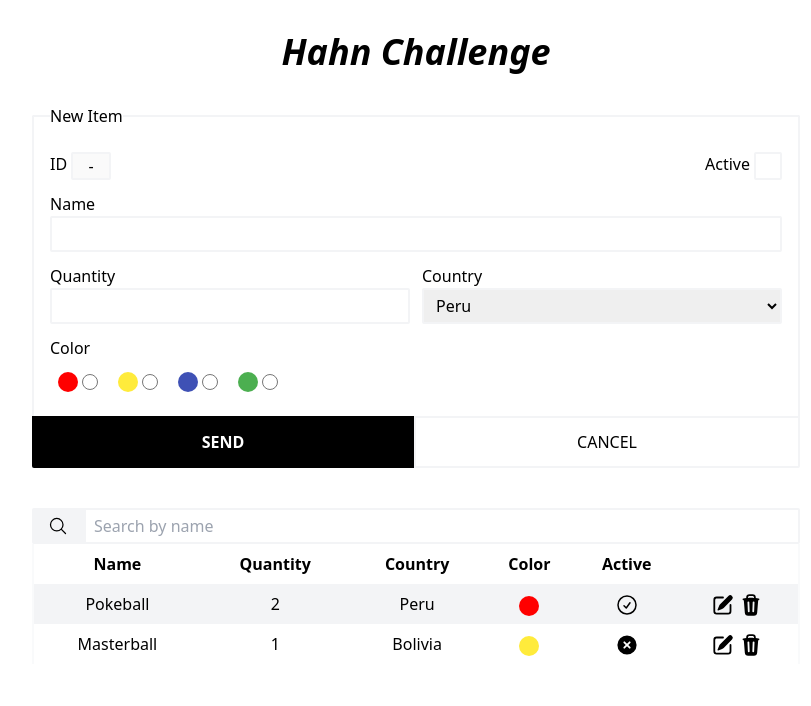
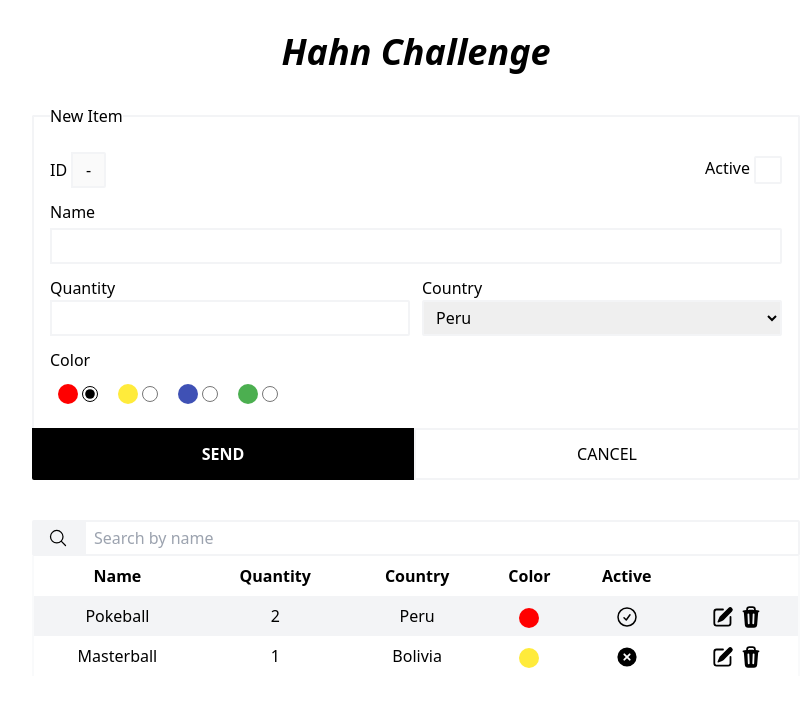
Before and after one commit to mistermiracl/HahnChallenge, a React (Vite) app in the folder front/: page / in a window 1280 px wide. Shown: the top 706 px of the page, without its empty margins (224-1035 px from the left). Built offline with nearby package versions, Linux system fonts and the light colour scheme.

Commit message:
wip: added state to controlled inputs, using form components

```diff
--- a/front/src/components/ItemForm.tsx
+++ b/front/src/components/ItemForm.tsx
@@ -1,4 +1,4 @@
-import React, { FC, useEffect, useRef, useState } from "react"
+import React, { FC, useEffect, useState } from "react"
 
 import { getCountries } from "../services/countriesService";
 import Country from "../models/country";
@@ -6,11 +6,9 @@ import Color from "../models/color";
 import Item from "../models/item";
 import { getColors } from "../services/colorsService";
 import StyledProps from "./props/styledProps";
-
-type ItemData = Item & {
-    countryId: number;
-    colorId: number;
-};
+import InputText from "./common/InputText";
+import Select from "./common/Select";
+import InputNumber from "./common/InputNumber";
 
 interface ItemFormProps extends StyledProps {
     item?: Item;
@@ -20,17 +18,23 @@ interface ItemFormProps extends StyledProps {
 const ItemForm: FC<ItemFormProps> = ({ item, onSent, className, style }) => {
     const [countries, setCountries] = useState<Country[]>([]);
     const [colors, setColors] = useState<Color[]>([]);
-
-    const nameInput = useRef<HTMLInputElement>(null);
-
     const [formDisabled, setFormDisabled] = useState(true);
 
-    const itemId = item?.id;
+    const [itemName, setItemName] = useState(item?.name);
+    const [itemQty, setItemQty] = useState(item?.quantity);
+    const [itemCountryId, setItemCountryId] = useState(item?.country.id);
+    const [itemColorId, setItemColorId] = useState(item?.color.id);
+    const [itemActive, setItemActive] = useState(item?.active || false);
 
     const onSubmit = (e: React.FormEvent<HTMLFormElement>) => {
         e.preventDefault();
         // TODO: insert data using api
-        console.log(nameInput.current?.value);
+        console.log(item?.id);
+        console.log(itemName);
+        console.log(itemQty);
+        console.log(itemCountryId);
+        console.log(itemColorId);
+        console.log(itemActive);
         onSent();
     };
 
@@ -38,7 +42,9 @@ const ItemForm: FC<ItemFormProps> = ({ item, onSent, className, style }) => {
         (async () => {
             const [fetchedCountries, fetchedColors] = await Promise.all([getCountries(), getColors()]);
             setCountries(fetchedCountries);
+            if(!itemCountryId) setItemCountryId(fetchedCountries?.[0].id);
             setColors(fetchedColors);
+            if(!itemColorId) setItemColorId(fetchedColors?.[0].id);
             setFormDisabled(false);
         })();
     }, []);
@@ -49,11 +55,9 @@ const ItemForm: FC<ItemFormProps> = ({ item, onSent, className, style }) => {
             <form onSubmit={onSubmit}>
                 <fieldset className="px-4 py-6 border-gray-100 border-x-2 border-t-2 rounded-t-sm">
                     <legend>{ item ? 'Edit' : 'New' } Item</legend>
-                    <div className="flex gap-2 mb-3">
-                        <div className="flex gap-1">
-                            <label>ID</label>
-                            <input className="w-10 px-2 border-gray-100 text-center border-2 rounded-sm focus:border-gray-300" disabled value={item?.id ?? '-'} />
-                        </div>
+                    <div className="flex items-center gap-2 mb-3">
+                        <InputText className="w-14" inputClassName="text-center" label="ID" disabled horizontal
+                            value={item?.id ?? '-'} />
                         <div className="flex gap-1 ml-auto">
                             <label>Active</label>
                             <input className="appearance-none w-7 h-7 p-1 border-gray-100 border-2 rounded-sm
@@ -61,36 +65,33 @@ const ItemForm: FC<ItemFormProps> = ({ item, onSent, className, style }) => {
                                 before:block before:w-full before:h-full before:rounded-sm before:transition-all
                                 checked:before:bg-black"
                                 type="checkbox"
-                                defaultChecked={item?.active} />
+                                defaultChecked={item?.active}
+                                onChange={e => setItemActive(e.currentTarget.checked)} />
                         </div>
                     </div>
-                    <div className="flex flex-col mb-3">
-                        <label>Name</label>
-                        <input ref={nameInput} className="px-2 py-1 border-gray-100 border-2 rounded-sm transition-all focus:border-gray-300" type="text" value={item?.name} />
+                    <div>
+                        <InputText className="mb-3" label="Name" value={item?.name} onChange={val => setItemName(val as string)} minLength={3} required />
                     </div>
                     <div className="flex gap-3 mb-3">
-                        <div className="flex-1 flex flex-col">
-                            <label>Quantity</label>
-                            <input className="px-2 py-1 border-gray-100 border-2 rounded-sm transition-all focus:border-gray-300" type="number" min={0} value={item?.quantity} />
-                        </div>
-                        <div className="flex-1 flex flex-col">
-                            <label>Country</label>
-                            <select className="px-2 py-1 border-gray-100 border-2 rounded-sm transition-all focus:border-gray-300" value={item?.country.id}>
-                                {countries.length ? countries.map(country => (
-                                    <option key={country.id} value={country.id}>{country.name}</option>
-                                )) : (
-                                    <option value="-1">-</option>
-                                )}
-                            </select>
-                        </div>
+                        <InputNumber className="flex-1" label="Quantity" min={0} value={item?.quantity}
+                            onChange={val => setItemQty(val)} required />
+                        <Select className="flex-1" label="Country" value={item?.country.id}
+                            onChange={val => setItemCountryId(parseInt(val))}>
+                            {countries.length ? countries.map(country => (
+                                <option key={country.id} value={country.id}>{country.name}</option>
+                            )) : (
+                                <option value="-1">-</option>
+                            )}
+                        </Select>
                     </div>
                     <div className="flex flex-col">
                         <div className="mb-3">Color</div>
                         <div className="flex gap-5 ml-2">
-                            {colors.length ? colors.map(color => (
+                            {colors.length ? colors.map((color, index) => (
                                 <div key={color.id} className="flex gap-1">
                                     <span className="inline-block w-5 h-5 rounded-full" style={{ backgroundColor: color.hex }}></span>
-                                    <input className="w-4 accent-black" type="radio" name="color" value={color.id} defaultChecked={item?.color.id === color.id} />
+                                    <input className="w-4 accent-black" type="radio" name="color" value={color.id} defaultChecked={index === 0 || item?.color.id === color.id}
+                                        onChange={e => setItemColorId(parseInt(e.currentTarget.value))}/>
                                 </div>
                             )) : (
                                 <>
```
